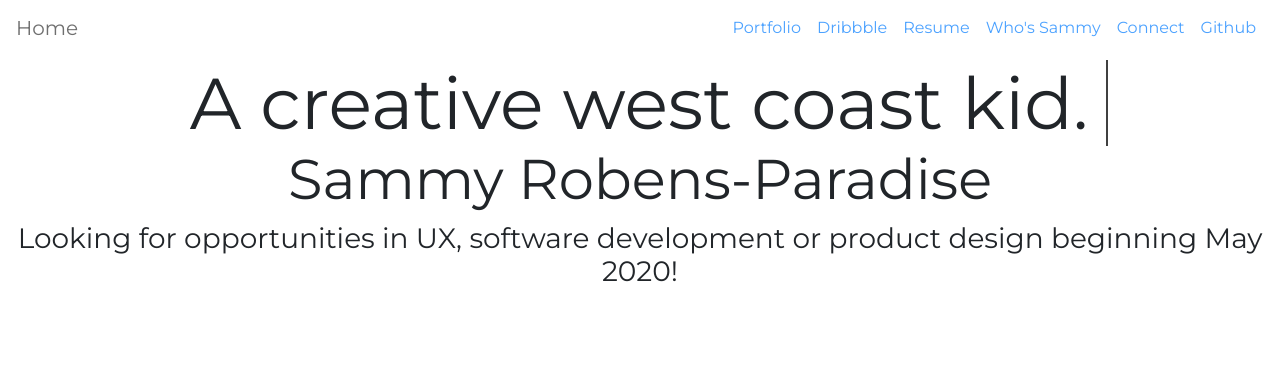
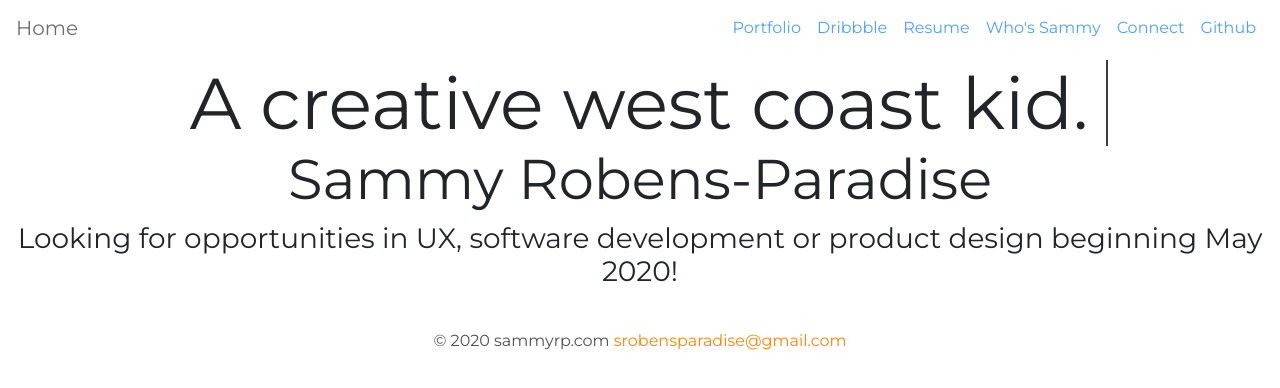
Before and after one commit to SammyRobensParadise/website-vue-port, a Vue app in the folder sammyrp/: page / in a window 1280 px wide. Shown: the top 388 px of the page. Built offline with nearby package versions, Linux system fonts and the light colour scheme.

Commit message:
started implementing footer

```diff
--- /dev/null
+++ b/sammyrp/src/components/common/Footer.vue
@@ -0,0 +1,43 @@
+<template>
+  <div class="footer-wrapper" id="footer">
+    <div class="container">
+      <div class="row">
+        <div class="col-sm-12">
+          <p class="section-p cp">
+            {{ this.Footer.COPYRIGHT }}
+            <a v-bind:href="`mailto:${this.Footer.Links.LINK}`">{{ this.Footer.Links.LINK }}</a>
+          </p>
+          <p class="section-p cp">{{ this.LastUpdatedDate }}</p>
+        </div>
+      </div>
+    </div>
+  </div>
+</template>
+<script>
+// import DataHandlers from '../utils/getters'
+import DATA from '../../constants'
+export default {
+  name: 'Footer',
+  created() {
+    const { Footer } = DATA
+    this.Footer = Footer
+    this.LastUpdatedDate = '' //`Last updated: ${DataHandlers.getDataFromGithub('github')}`
+  },
+}
+</script>
+<style scoped>
+@import url('https://fonts.googleapis.com/css?family=Montserrat&display=swap');
+.footer-wrapper {
+  font-family: 'Montserrat', sans-serif !important;
+}
+.cp {
+  margin-top: 2rem;
+}
+.section-p {
+  text-align: center;
+  mix-blend-mode: difference !important;
+  -webkit-mix-blend-mode: difference;
+  -moz-mix-blend-mode: difference;
+  color: #afafaf;
+}
+</style>
--- a/sammyrp/src/components/page-components/Home.vue
+++ b/sammyrp/src/components/page-components/Home.vue
@@ -7,18 +7,21 @@
       v-bind:subSubText="this.Strings.ANNOUNCEMENT"
       v-bind:hasAnimation="true"
     ></PageTile>
+    <Footer></Footer>
   </div>
 </template>
 <script>
 import Navbar from '../common/Navbar'
 import PageTile from '../common/pageTitle'
 import DATA from '../../constants'
+import Footer from '../common/Footer'
 export default {
   name: 'Home',
   props: {},
   components: {
     Navbar,
     PageTile,
+    Footer,
   },
   created() {
     const { Strings } = DATA.Home
--- /dev/null
+++ b/sammyrp/src/components/utils/getters.js
@@ -0,0 +1,42 @@
+/**@format */
+
+import DATA from '../../constants'
+const ERR = "403 Error: Unable to Reach Github's server"
+const GH = 'github'
+
+const DataHandlers = {
+  /**
+   * gets last commit date from github
+   * @param {String} api
+   * @returns Date
+   * @readonly
+   */
+  getDataFromGithub(api) {
+    if (api === GH) {
+      try {
+        const xmlhttp = new XMLHttpRequest()
+        xmlhttp.onreadystatechange = () => {
+          if (xmlhttp.readyState === 4 && xmlhttp.status === 200) {
+            const gitRef = JSON.parse(xmlhttp.responseText)
+            let { date } = gitRef.commit.author
+            date = date.substring(0, 10)
+            return date
+          } else {
+            return ERR
+          }
+        }
+        xmlhttp.open(
+          'GET',
+          `https://api.github.com/repos/${DATA.USERNAME}/${DATA.REPO_NAME}/commits/master`,
+          true,
+        )
+        xmlhttp.send()
+      } catch (error) {
+        return error
+      }
+    } else {
+      return ERR
+    }
+  },
+}
+export default { DataHandlers }
--- a/sammyrp/src/constants.js
+++ b/sammyrp/src/constants.js
@@ -1,3 +1,4 @@
+const refDate = new Date()
 const DATA = {
   Navigation: {
     Strings: {
@@ -32,5 +33,16 @@ const DATA = {
       PROJECTS: 'Projects',
     },
   },
+  Footer: {
+    Strings: {
+      TITLE: 'Sammy Robens-Paradise',
+    },
+    Links: {
+      LINK: 'srobensparadise@gmail.com',
+    },
+    COPYRIGHT: `© ${refDate.getFullYear().toString()} sammyrp.com`,
+  },
+  REPO_NAME: 'website-vue-port',
+  USERNAME: 'SammyRobensParadise',
 }
 export default DATA
```
